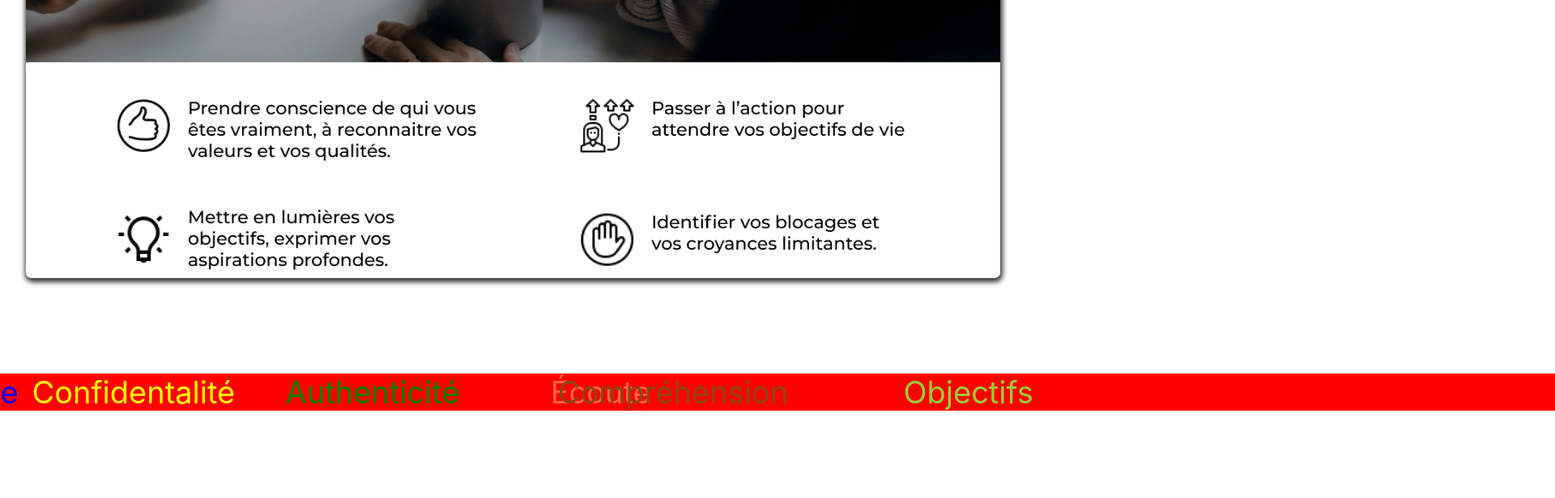
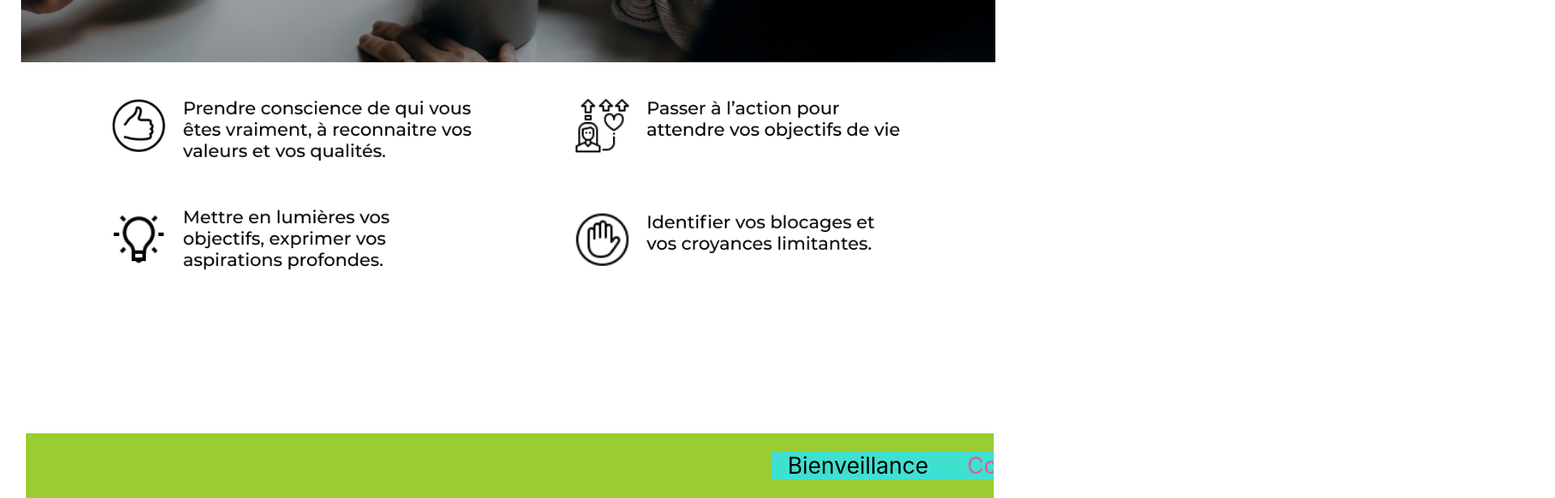
Before and after one commit to peter-centini/sophie-leguennec, a React (Create React App) app: page /Proceder in a window 1280 px wide. Shown: the part 292-908 px from the top of the page at 81% size, 1920 px wide, since content can reach past the window. Before the commit the page ends 800 px from the top, so only its background shows below. Built offline with nearby package versions, Linux system fonts and the light colour scheme.

Commit message:
page comment je procede css 50% fini

```diff
--- a/package.json
+++ b/package.json
@@ -19,6 +19,7 @@
     "react-router-dom": "^6.2.2",
     "react-scripts": "5.0.0",
     "react-scroll-to-top": "^1.0.8",
+    "react-simple-animate": "^3.3.12",
     "styled-components": "^5.3.5",
     "web-vitals": "^2.1.4"
   },
--- a/src/components/DynamicText.js
+++ /dev/null
@@ -1,59 +0,0 @@
-import React, { useEffect } from "react";
-
-
-
-//tableau de lettre dynamic
-const DynamicText = () => {
-  let array = ["Bienveillance", "Confidentalité", "Authenticité","Écoute","Compréhension","Objectifs"];
-  let wordIndex = 0;
-  let letterIndex = 0;
-
-  useEffect(() => {
-    const target = document.getElementById("text-target");
-
-    const createLetter = () => {
-      const letter = document.createElement("span");
-      target.appendChild(letter);
-
-      letter.classList.add("letter");
-      letter.style.opacity = "0";
-      letter.style.animation = "anim 20s out forwardsease forwards";
-      letter.textContent = array[wordIndex][letterIndex];
-
-      setTimeout(() => {
-        letter.remove();
-      }, 3000);
-    };
-
-    const loop = () => {
-      setTimeout(() => {
-        if (wordIndex >= array.length) {
-          wordIndex = 0;
-          letterIndex = 0;
-          loop();
-        } else if (letterIndex < array[wordIndex].length) {
-          createLetter();
-          letterIndex++;
-          loop();
-        } else {
-          letterIndex = 0;
-          wordIndex++;
-          setTimeout(() => {
-            loop();
-          }, 2500);
-        }
-      }, 8);
-    };
-    loop();
-  }, []);
-
-//tableau d elettre dynamic
-  return (
-    <span className="dynamic-text">
-      <span className="simply"></span>
-      <span id="text-target"></span>
-    </span>
-  );
-};
-
-export default DynamicText;
--- a/src/components/Proceder/Proceder.jsx
+++ b/src/components/Proceder/Proceder.jsx
@@ -1,32 +1,26 @@
 import React from "react";
 import "./proceder.css";
 import Aide from "../../asset/JeVousAideDesk.png";
-import DynamicText from "../DynamicText";
-import { motion } from "framer-motion";
+
+
 
 function Proceder() {
   return (
     <div className="container_proceder">
       <div className="container_img_pro">
-        <img className="img" src={Aide} alt="imgHome" />
+        <img className="img_aide" src={Aide} alt="aide-description"/>
       </div>
       <div className="container_scroll_txt">
-        <span className="txt t1">Bienveillance </span>
-        <span className="txt t2">Confidentalité </span>
-        <span className="txt t3">Authenticité </span>
-        <span className="txt t4">Écoute </span>
-        <span className="txt t5">Compréhension </span>
-        <span className="txt t6">Objectifs </span>
-          </div>
-          <div className="txt_defile">
-      <motion.h2
-        drag
-        onDragEnd
-        dragConstraints={{ right: 150, left: 100, top: -800, bottom: 250 }}
-      >
-        <DynamicText />
-              </motion.h2>
+        <div className="scroll">
+          <span className="txt t1">Bienveillance </span>
+          <span className="t2"> Confidentalité </span>
+          <span className="t3"> Authenticité </span>
+          <span className="t4"> Écoute </span>
+          <span className="t5"> Compréhension </span>
+          <span className="txt t6"> Objectifs </span>
         </div>
+      </div>
+
     </div>
   );
 }
--- a/src/components/Proceder/proceder.css
+++ b/src/components/Proceder/proceder.css
@@ -1,69 +1,80 @@
 .container_img_proceder {
-    height: 100%;
+  height: 100%;
 }
 
 .img_aide {
-    width: 94vw;
-    height: 100%;
-    margin-left: 32px;
-    margin-top: 45px;
-    border-radius: 7px;
-    object-fit: cover;
+  width: 94vw;
+  height:100%;
+  margin: 45px -10% 10% 2%;
+  /* margin-left: 32px;
+    margin-top: 45px; */
+  border-radius: 7px;
+  object-fit: cover;
 }
 
+.container_scroll_txt, txt {
+  width: 1161px;
+  height: 80px;
+  margin: 48px 53px -24px 32px;
+  white-space: nowrap;
+  margin-top: 60px;
+  background-color: yellowgreen;
+  display: flex;
+  align-content: center;
+  flex-wrap: nowrap;
+  flex-direction: row;
+  align-items: center;
+  justify-content: space-between;
+  overflow: hidden;
+  width: auto;
+  overscroll-behavior-x: contain;
 
-.container_scroll_txt {
-  overflow: hidden;
-  display: flex;
-  /* Fonctionne avec toutes les tailles */
-  width: 1000%;
-  position: absolute;
-  top: 100%;
-  transform: translateY(-100%);
-  background:red;
-  /* pour rotate on enlève le translate et on rajoute le rotate */
-  /* transform:  rotate(90deg); */
-}
-.txt {
-  white-space: nowrap;
-  font-size: 38px;
-  animation: scrollTxt 5s linear infinite;
-  /* animation: scrollTxt 3s linear 1s infinite running slidein; */
 }
 
+.scroll {
+  animation: txt 7s linear infinite running;
+  background-color: turquoise;
+  overscroll-behavior-inline: contain;
+}
 
-.t1 {
- margin-right: 30px;
- color: blue;
+.container_scroll_txt span {
+  font-size: 28px;
+  margin: 20px;
+
 }
-.t2 {
-   margin-right: 30px;
-   color: yellow;
+
+span:nth-child(2) {
+  color: var(--icontxt_color);
 }
-.t3{
-  margin-right: 30px;
-  color: green;
+
+span:nth-child(4) {
+  color: var(--icontxt_color);
 }
-.t4{
-  margin-right: 30px;
-  color: tomato;
+
+span:nth-child(6) {
+  color: var(--icontxt_color);
 }
-.t5{
-  margin-right: 30px;
-  color: saddlebrown;
-}
-.t6{
-  margin-right: 30px;
-  color: yellowgreen;
-}
-@keyframes scrollTxt {
-  0%{
-    transform: translate(-100%, 0);
+
+@keyframes txt {
+  0% {
+    transform: translate(-144px, 0);
   }
   100% {
-    transform: translate(0%, 0);
+    transform: translate(100%, 0);
   }
 }
-.txt_defile{
-  display: flex;
+@media  screen and (max-width: 768px){
+  .container_img_pro{
+    width:100%;
+    display:block;
+    justify-content: center;
+    align-items: center;
+  }
+  .img_aide{
+    width:94vw;
+    max-width : 100%;
+    height : auto;
+    margin: 5% 0 50% 2%;
+  }
+
 }
--- a/src/components/dynamic-text.css
+++ /dev/null
@@ -1,43 +0,0 @@
-.dynamic-text {
-  position: relative;
-  display: flex;
-}
-  .simply {
-    color: rgba(red, blue);
-  }
-
-  #text-target {
-    display: flex;
-    width: 300px;
-    text-align: left;
-    animation: color 30s alternate infinite;
-    perspective: 200px;
-    transform: translateX(26px);
-  }
-  .word {
-    position: absolute;
-  }
-  @keyframes color {
-    0% {
-      color: red;
-    }
-    50% {
-      color:blue;
-    }
-    100% {
-      color: teal;
-    }
-  }
-  .letter {
-    transform: translateZ(350px);
-  }
-  @keyframes anim {
-    25% {
-      transform: translateZ(10px);
-      opacity: 1;
-    }
-    32% {
-      opacity: 0;
-      transform: translateZ(-280px) translateX(200px);
-    }
-  }
--- a/src/pages/Home/home.css
+++ b/src/pages/Home/home.css
@@ -94,8 +94,10 @@
 
 .second_img {
     object-fit: cover;
-    width: 1354px;
-    height: 417px;
+    /* width: 1354px;
+    height: 417px; */
+    width: 94vw;
+    height: 371px;
     margin-left: 32px;
     margin-top: 45px;
 	margin-bottom: 90px;
```
Also changed, not shown: src/components/Proceder/ProcederOld.jsx (deleted, +0 -86 lines), 1 other file (tests, documents, lock files or other folders).
